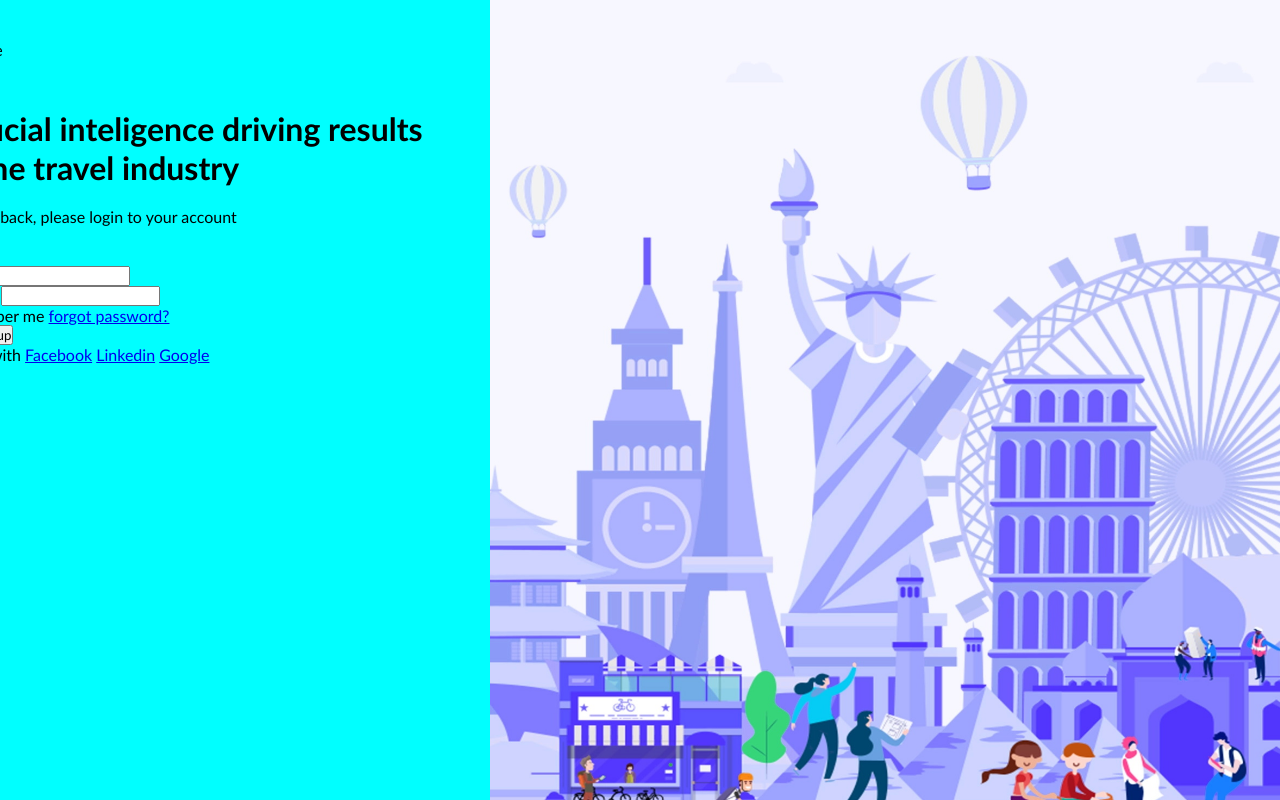
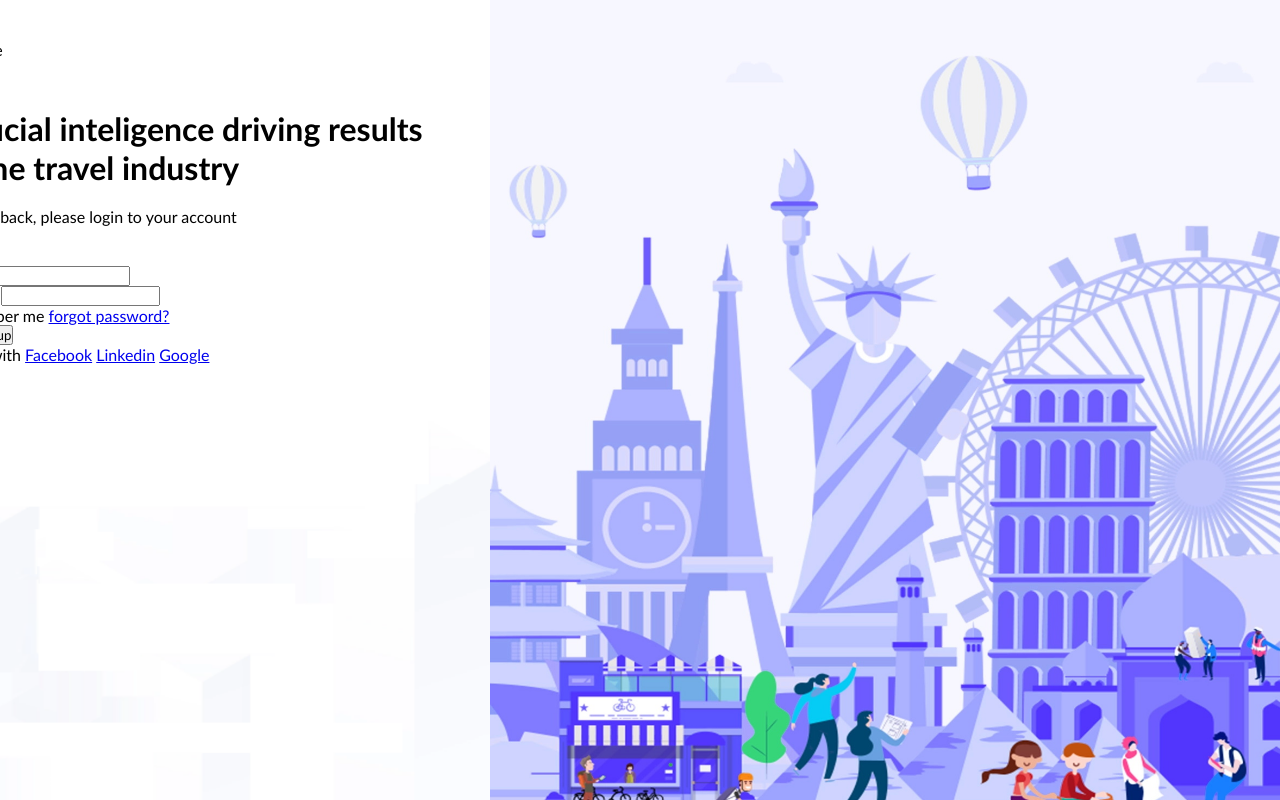
Before and after one commit to KoRRysPas/5-front-end-testas, a plain HTML site: page index.html in a window 1280 px wide. Shown: the top 800 px of the page. Drawn offline with Linux system fonts and the light colour scheme.

Commit message:
pajudejo

```diff
--- a/Style/main.css
+++ b/Style/main.css
@@ -6,8 +6,10 @@ body * {
   box-sizing: border-box;
   font-family: 'Gill Sans', 'Gill Sans MT', Calibri, 'Trebuchet MS', sans-serif;
 }
+body {
+  background-color: black;
+}
 main {
-  background-color: aqua;
   width: 1500px;
   display: inline-block;
   position: absolute;
@@ -16,10 +18,16 @@ main {
   transform: translate(-50%, -50%);
 }
 .left {
+  background-image: url(../img/lpic.png);
+  background-repeat: no-repeat;
+  background-position: center;
+  background-size: cover;
+  height: 100vh;
   padding: 40px;
   display: inline-block;
   float: left;
   width: 40%;
+
 }
 .right {
   position: relative;
@@ -34,6 +42,7 @@ main {
   background-size: cover;
   height: 100vh;
 }
+
 header {
   margin-bottom: 50px;
 }
```
Also changed, not shown: img/lpic.png (added).
